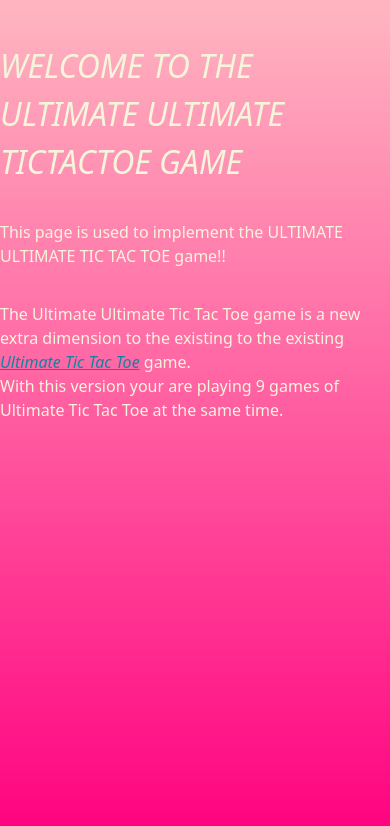
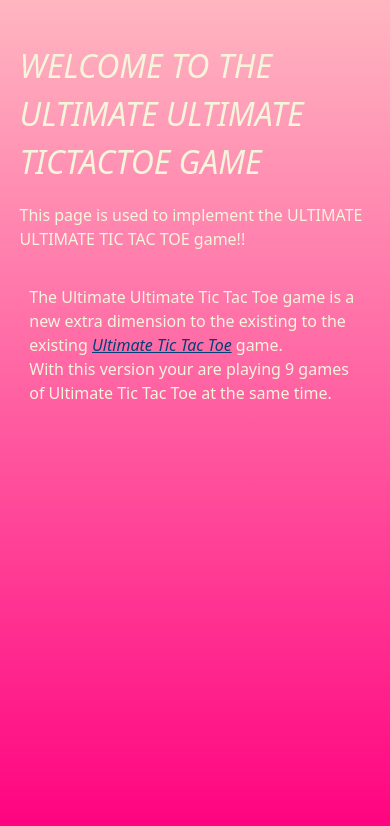
Before and after one commit to RawPanda19/Wine-Drinkers-WebApp, a SvelteKit app: page /tictactoe/double-ult in a window 390 px wide. Shown: the top 826 px of the page. Built offline with nearby package versions, Linux system fonts and the light colour scheme.

Commit message:
style(home): Changed the tictactoe's page to mobile first design

```diff
--- a/src/app.css
+++ b/src/app.css
@@ -31,7 +31,7 @@
 
     a {
         @apply underline;
-        @apply text-lightblue;
+        @apply text-blue;
         @apply italic;
     }
 
--- a/src/app.html
+++ b/src/app.html
@@ -2,7 +2,7 @@
 <html lang="en" class="min-h-[100vh]">
 <head>
     <meta charset="utf-8"/>
-    <link rel="icon" href="%sveltekit.assets%/favicon.png"/>
+    <link rel="icon" href="/favicon.png"/>
     <meta name="viewport" content="width=device-width, initial-scale=1"/>
     <title>The Wine Drinkers</title>
     %sveltekit.head%
--- a/src/routes/tictactoe/+page.svelte
+++ b/src/routes/tictactoe/+page.svelte
@@ -1,5 +1,7 @@
-<h1>Welcome to the Tic Tac Toe games</h1>
-<p>On the pages listed below you can find the type of Tic Tac Toe games that have been implemented</p>
+<div class="max-w-[80vw] flex flex-col items-center gap-[2vh] ">
+    <h1>Welcome to the Tic Tac Toe games</h1>
+    <p>On the pages listed below you can find the type of Tic Tac Toe games that have been implemented</p>
+</div>
 
 
 <!--TODO: List the other pages-->
--- a/src/routes/tictactoe/double-ult/+page.svelte
+++ b/src/routes/tictactoe/double-ult/+page.svelte
@@ -1,6 +1,8 @@
-<h1>Welcome to the Ultimate Ultimate TicTacToe game</h1>
-<p>This page is used to implement the ULTIMATE ULTIMATE TIC TAC TOE game!!</p>
+<div class="max-w-[90vw] flex flex-col justify-center items-center gap-[2vh]">
+    <h1>Welcome to the Ultimate Ultimate TicTacToe game</h1>
+    <p>This page is used to implement the ULTIMATE ULTIMATE TIC TAC TOE game!!</p>
+</div>
 
-<p>The Ultimate Ultimate Tic Tac Toe game is a new extra dimension to the existing to the existing
+<p class="max-w-[85vw]">The Ultimate Ultimate Tic Tac Toe game is a new extra dimension to the existing to the existing
     <a href="https://bejofo.net/ttt" class="underline text-blue-500 cursor-pointer">Ultimate Tic Tac Toe</a> game. <br>
     With this version your are playing 9 games of Ultimate Tic Tac Toe at the same time.</p>
--- a/src/routes/tictactoe/normal/+page.svelte
+++ b/src/routes/tictactoe/normal/+page.svelte
@@ -1,2 +1,4 @@
-<h1>Welcome to the normal TicTacToe game</h1>
-<p>This page is used to implement and own version of the normal Tic Tac Toe game</p>
+<div class="max-w-[90vw] flex flex-col justify-center items-center gap-[2vh]">
+    <h1>Welcome to the normal TicTacToe game</h1>
+    <p>This page is used to implement and own version of the normal Tic Tac Toe game</p>
+</div>
--- a/src/routes/tictactoe/ultimate/+page.svelte
+++ b/src/routes/tictactoe/ultimate/+page.svelte
@@ -1,2 +1,4 @@
-<h1>Welcome to the Ultimate Tic Tac Toe game</h1>
-<p>This page is used to implement and own version of the Ultimate Tic Tac Toe game</p>
+<div class="max-w-[90vw] flex flex-col justify-center items-center gap-[2vh]">
+    <h1>Welcome to the Ultimate Tic Tac Toe game</h1>
+    <p>This page is used to implement and own version of the Ultimate Tic Tac Toe game</p>
+</div>
```
